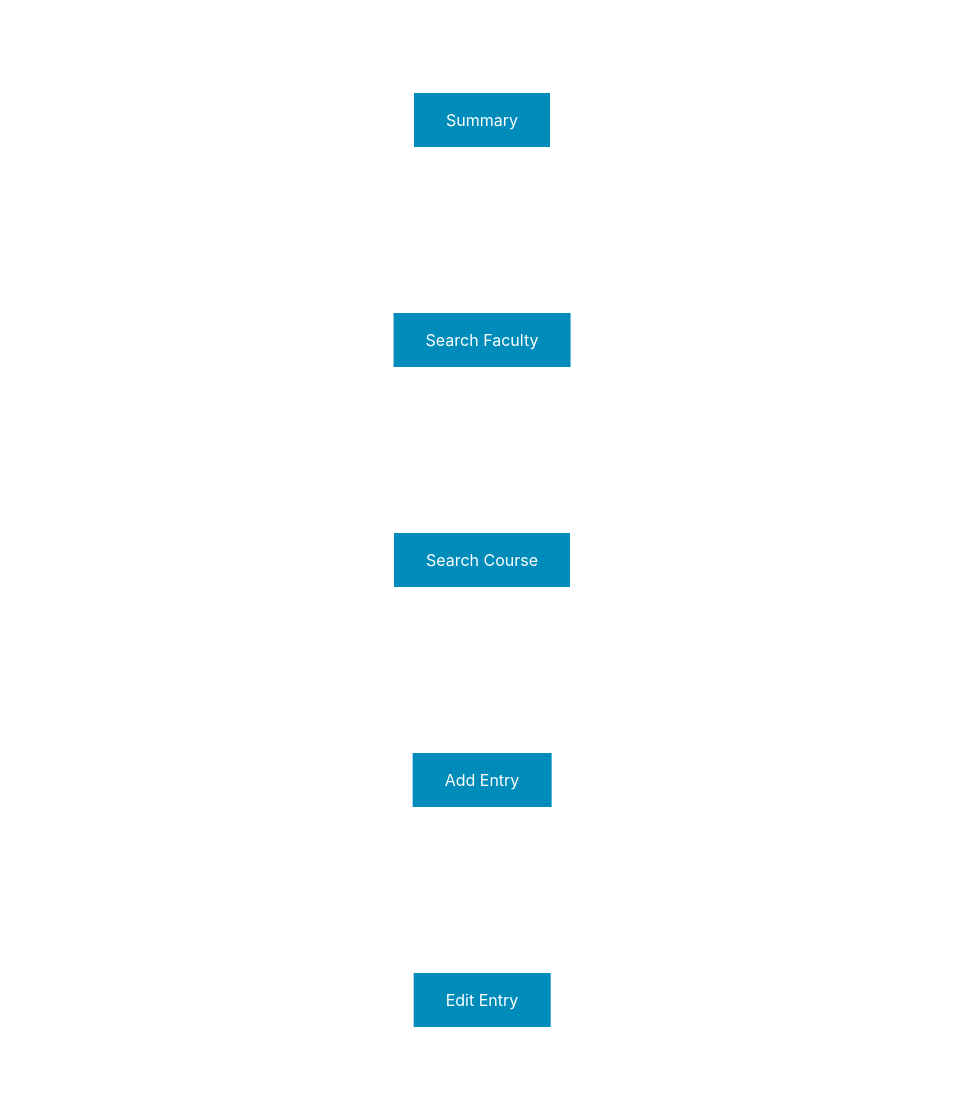
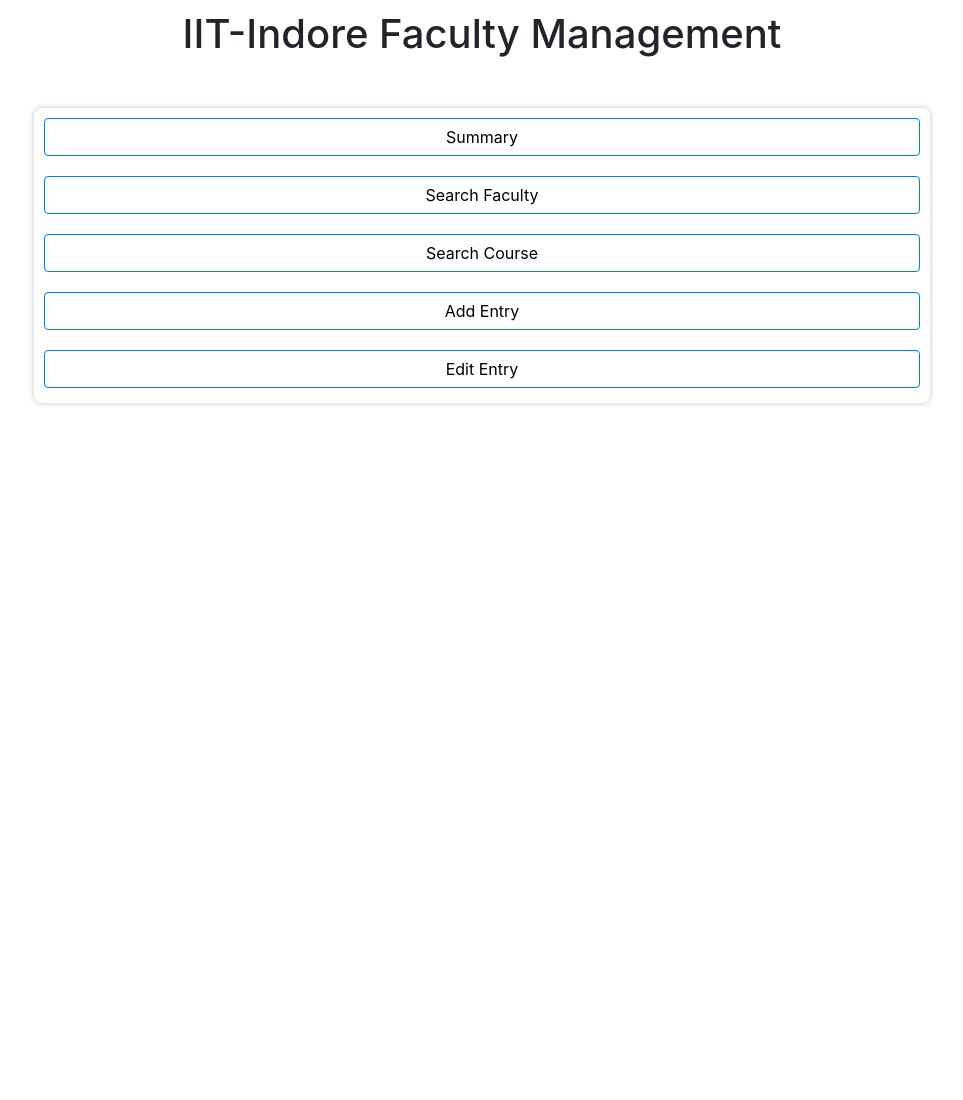
Before and after one commit to MihirK1212/CS207_Assignment6, a Flask app: page / in a window 1280 px wide. Shown: the whole page, without its empty margins (158-1121 px from the left). After the commit the page ends 405 px from the top, so only its background shows below. Run offline with Flask 2, Linux system fonts and the light colour scheme; some libraries are stand-ins or nearby versions.

Commit message:
Update Home Page

```diff
--- a/static/css/styles.css
+++ b/static/css/styles.css
@@ -112,3 +112,40 @@
   display: inline-block;
   font-size: 16px;
 }
+
+.field {
+  /* border: 1px black solid; */
+  margin: 1px 15% 50px 15%;
+  border-radius: 8px;
+  box-shadow: 0 0 5px 1px lightgray;
+  padding: 0 10px 5px 10px;
+}
+
+.msg {
+  font-size: 20px;
+  color: dodgerblue;
+}
+
+/* input {
+  margin-top: 5px;
+}
+span {
+  margin-top: 5px;
+} */
+
+input[type="submit"] {
+  margin-bottom: 10px;
+}
+
+h2 {
+  margin-left: 15%;
+}
+
+.field a {
+  margin: 10px 0 10px 0;
+  width: 100%;
+}
+
+.field a:hover {
+  color: white !important;
+}
--- a/templates/home.html
+++ b/templates/home.html
@@ -40,7 +40,18 @@
       </ul>
     </div> -->
 
-    <div class="buttonContainer">
+    <center><h1 style="margin-top: 10px;">IIT-Indore Faculty Management</h1></center>
+
+    <div class="field" style="margin-top: 50px;">
+      <a href="/getSummary" class="btn btn-outline-primary" style="color: black;">Summary</a>
+      <a href="/search_faculty/none" class="btn btn-outline-primary" style="color: black;">Search Faculty</a>
+      <a href="/search_course/none" class="btn btn-outline-primary" style="color: black;">Search Course</a>
+      <a href="/addEntry" class="btn btn-outline-primary" style="color: black;">Add Entry</a>
+      <a href="/editEntry" class="btn btn-outline-primary" style="color: black;">Edit Entry</a>
+    </div>
+
+
+    <!-- <div class="buttonContainer">
       <div class="innerDiv">
         <a href="/getSummary" type="button" class="routeBtn">Summary</a>
       </div>
@@ -68,7 +79,7 @@
       <div class="innerDiv">
         <a href="/editEntry" type="button" class="routeBtn">Edit Entry</a>
       </div>
-    </div>
+    </div> -->
 
     <!-- <script src="index.js"></script> -->
     <script
```
